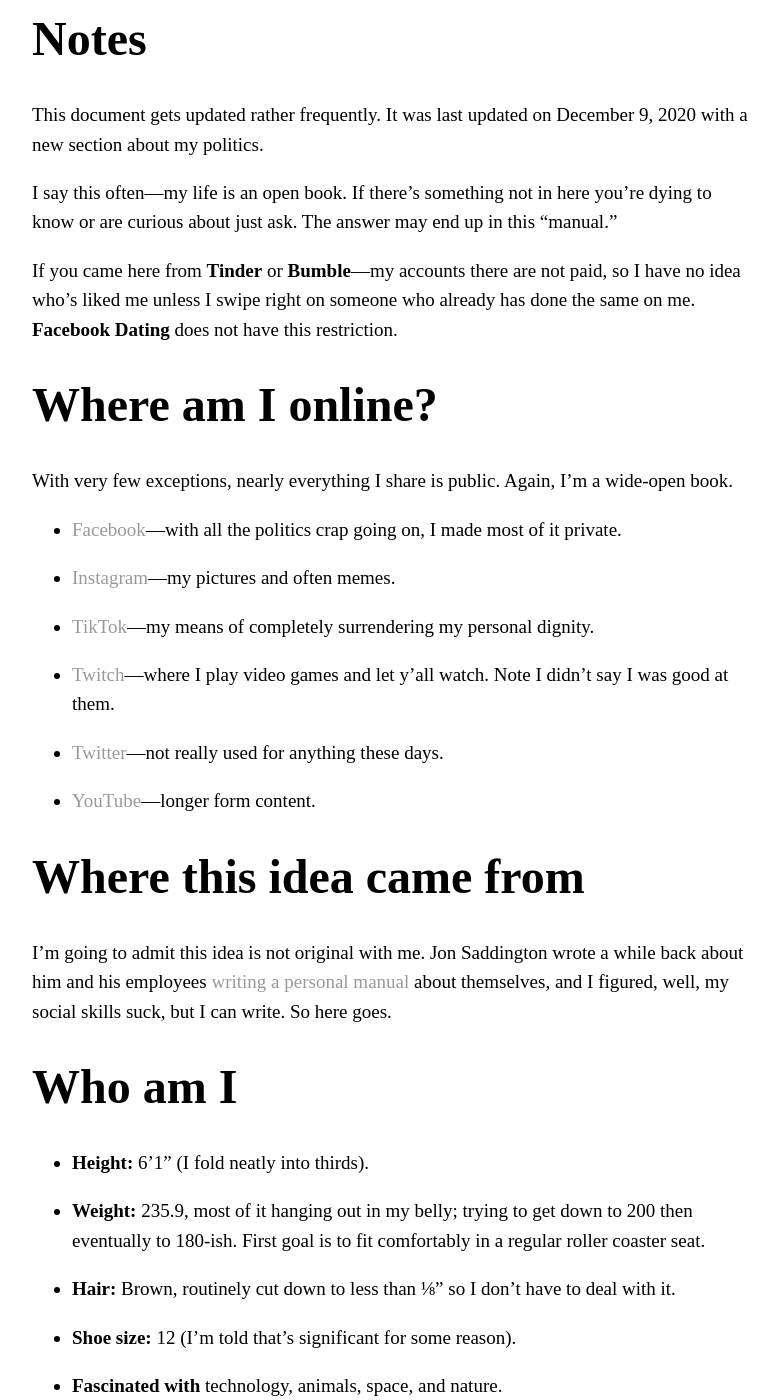
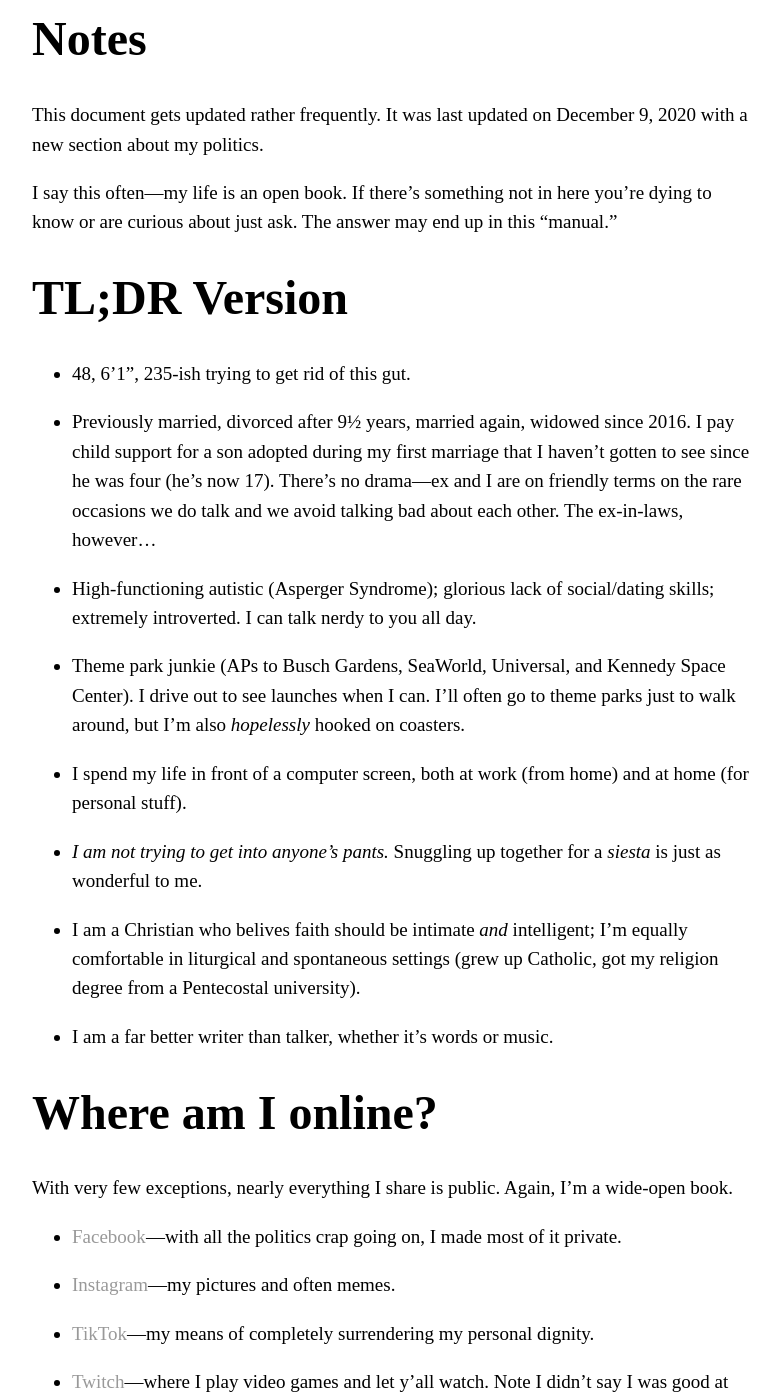
Before and after one commit to stevenbuehler/stevenbuehler.github.io, a Jekyll site: the page built from pm.md, in a window 1280 px wide and 1400 px high, scrolled down 671 px. Shown: the whole window, without its empty margins (68-848 px from the left). Built offline with Jekyll 4.4.1, drawn with Linux system fonts in a browser that asks for light colours; nearby versions of some CDN libraries; some web fonts are replaced; some of the changed text lies outside the part shown.

Commit message:
updated pm

```diff
--- a/pm.md
+++ b/pm.md
@@ -13,10 +13,24 @@ This document gets updated rather frequently. It was last updated on December 9,
 
 I say this often&mdash;my life is an open book. If there's something not in here you're dying to know or are curious about just ask. The answer may end up in this "manual."
 
-If you came here from **Tinder** or **Bumble**—my accounts there are not
-paid, so I have no idea who’s liked me unless I swipe right on someone who
-already has done the same on me. **Facebook Dating** does not have this
-restriction.
+TL;DR Version
+=============
+
+- 48, 6'1", 235-ish trying to get rid of this gut.
+
+- Previously married, divorced after 9&frac12; years, married again, widowed since 2016. I pay child support for a son adopted during my first marriage that I haven't gotten to see since he was four (he's now 17). There's no drama&mdash;ex and I are on friendly terms on the rare occasions we do talk and we avoid talking bad about each other. The ex-in-laws, however&hellip;
+
+- High-functioning autistic (Asperger Syndrome); glorious lack of social/dating skills; extremely introverted. I can talk nerdy to you all day.
+
+- Theme park junkie (APs to Busch Gardens, SeaWorld, Universal, and Kennedy Space Center). I drive out to see launches when I can. I'll often go to theme parks just to walk around, but I'm also _hopelessly_ hooked on coasters.
+
+- I spend my life in front of a computer screen, both at work (from home) and at home (for personal stuff).
+
+- _I am not trying to get into anyone's pants._ Snuggling up together for a _siesta_ is just as wonderful to me.
+
+- I am a Christian who belives faith should be intimate _and_ intelligent; I'm equally comfortable in liturgical and spontaneous settings (grew up Catholic, got my religion degree from a Pentecostal university).
+
+- I am a far better writer than talker, whether it's words or music.
 
 Where am I online?
 ==================
@@ -43,19 +57,6 @@ I’m going to admit this idea is not original with me. Jon Saddington
 wrote a while back about him and his employees [writing a personal
 manual](https://john.do/user-manual/) about themselves, and I
 figured, well, my social skills suck, but I can write. So here goes.
-
-Who am I
-========
-
--   __Height:__ 6’1” (I fold neatly into thirds).
-
--   __Weight:__ 235.9, most of it hanging out in my belly; trying to get down to 200 then eventually to 180-ish. First goal is to fit comfortably in a regular roller coaster seat.
-
--   __Hair:__ Brown, routinely cut down to less than ⅛” so I don’t have to deal with it.
-
--   __Shoe size:__ 12 (I’m told that’s significant for some reason).
-
--   __Fascinated with__ technology, animals, space, and nature.
 
 The long version
 ================
@@ -145,10 +146,10 @@ front of my work laptop, I’m in front of my personal Mac or one of my
 several other computing devices. With nobody really to hang out or do
 anything with, this is all I know.
 
-I do have passes to
+I have passes to
 [Universal](https://www.universalorlando.com), [Busch
-Gardens](https://www.buschgardens.com/tampa), and [SeaWorld
-Orlando](https://www.seaworld.com/orlando) (I let my
+Gardens](https://www.buschgardens.com/tampa), [SeaWorld
+Orlando](https://www.seaworld.com/orlando), and the [Kennedy Space Center Visitor Complex](https://kennedyspacecenter.com) over on Merritt Island (I let my
 [Disney](https://disneyworld.disney.go.com) one expire during the
 spring COVID shutdown and didn’t renew), and when I’m able it’s how I
 get myself out of the apartment and move around. As a kid I was scared
@@ -158,7 +159,7 @@ in and enjoy the atmosphere or take pictures. I’ll also venture out on a
 day trip to places that pique my interest from time to time. Most of
 those pictures end up on my Instagram.
 
-I got mental
+I am mental
 ------------
 
 I was diagnosed in 2005 with Asperger Syndrome (I call it
```
